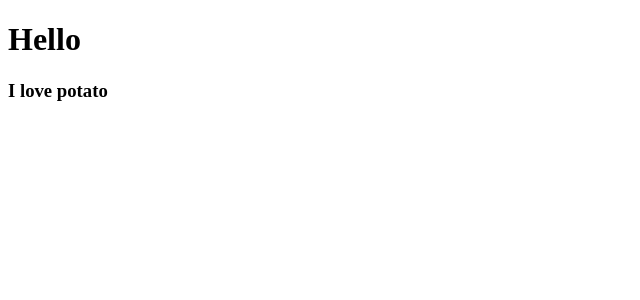
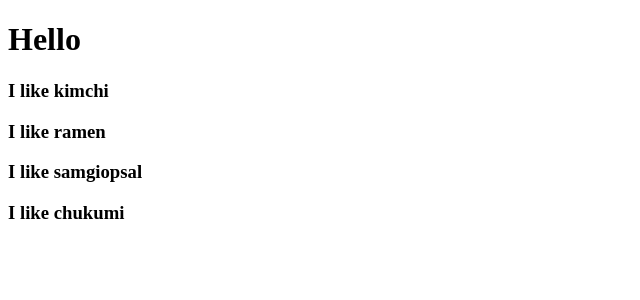
Before and after one commit to yyyoungha/note, a React (Create React App) app in the folder JavaScript/React/movie_app/: page / in a window 1280 px wide. Shown: the top 300 px of the page, without its empty margins (0-640 px from the left). Built offline with nearby package versions, Linux system fonts and the light colour scheme.

Commit message:
#2 1 Reusable Components with JSX + Props

```diff
--- a/JavaScript/React/movie_app/src/App.js
+++ b/JavaScript/React/movie_app/src/App.js
@@ -1,11 +1,19 @@
 import React from 'react';
-import Potato from './Potato';
+
+function Food({fav}) {
+  return (
+    <h3>I like {fav}</h3>
+  );
+}
 
 function App() {
   return (
   <div>
     <h1>Hello</h1>
-    <Potato />
+    <Food fav="kimchi" />
+    <Food fav="ramen" />
+    <Food fav="samgiopsal" />
+    <Food fav="chukumi" />
   </div>
   );
 }
--- a/JavaScript/React/movie_app/src/Potato.js
+++ /dev/null
@@ -1,11 +0,0 @@
-import React from 'react';
-
-function Potato() {
-    return (
-        <h3>
-            I love potato
-        </h3>
-    )
-}
-
-export default Potato;
```
Also changed, not shown: JavaScript/React/movie_app/package.json (+9 -1 lines), 1 other file (tests, documents, lock files or other folders).
